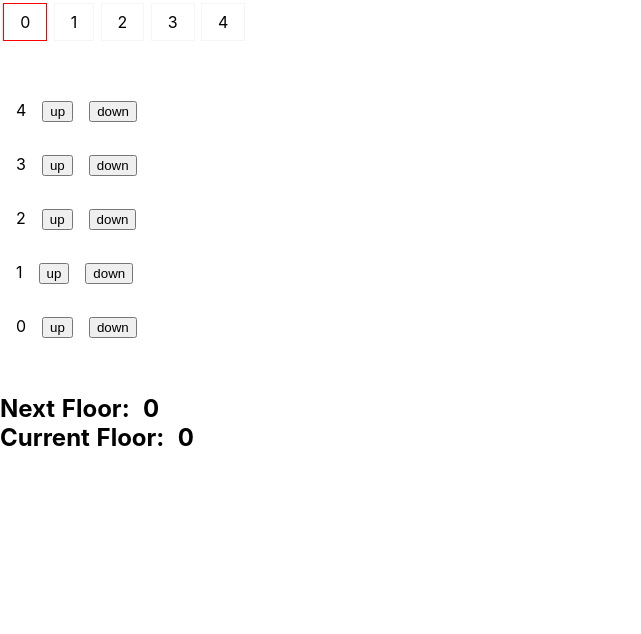
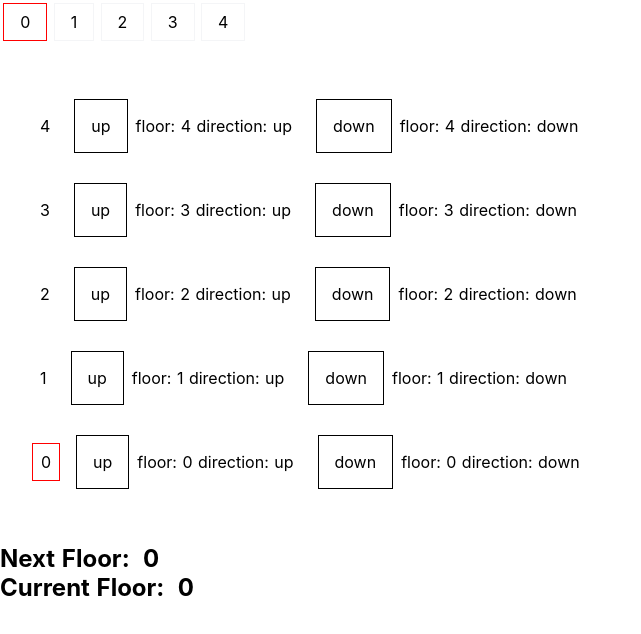
Before and after one commit to apkeerthika/elevator, a Nuxt app: page / in a window 1280 px wide. Shown: the top 634 px of the page, without its empty margins (0-641 px from the left). Built offline with nearby package versions, Linux system fonts and the light colour scheme.

Commit message:
Change in floorbuttons

```diff
--- a/components/FloorButtons.vue
+++ b/components/FloorButtons.vue
@@ -1,9 +1,11 @@
 <template lang="pug">
 .floor-button
   .floor(v-for="(f, i) in floors")
-    span {{ i }}
-    button up
-    button down
+    span(:class="{highlighted: current == i}") {{ i }}
+    a.btn up
+    span floor: {{ i }} direction: up
+    a.btn down
+    span floor: {{ i }} direction: down
 
 </template>
 
@@ -19,6 +21,9 @@ export default {
     }
   },
   methods: {
+    select (i) {
+      this.$emit('selected', i)
+    }
 
   },
   components: {
@@ -33,9 +38,16 @@ export default {
   display: flex
   flex-direction: column-reverse
   .floor
-    margin: 1rem
-    button
-      margin-left: 1rem
+    margin: 2rem
+    span
+      padding: 0.5rem
+      &.highlighted
+        border: 1px solid red
 
 
+    a.btn
+      margin-left: 1rem
+      border: 1px solid #000
+      padding: 1rem
+      cursor: pointer
 </style>
--- a/pages/index.vue
+++ b/pages/index.vue
@@ -26,7 +26,9 @@ export default {
     return {
       floors: 5,
       current: 0,
-      next: 0
+      next: 0,
+      up: [],
+      down: []
     }
   },
   methods: {
```
